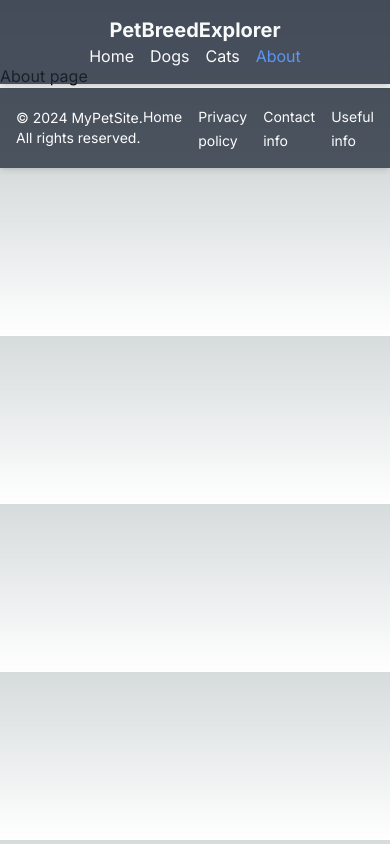
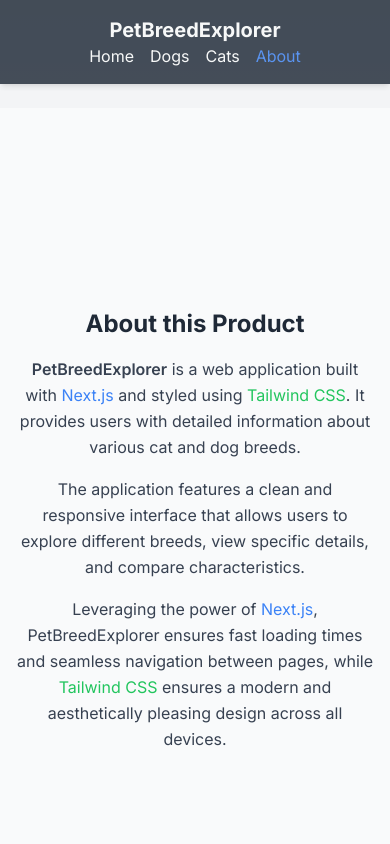
Before and after one commit to YevhenOstrovskiy/pet-explorer, a Next.js app: page /about in a window 390 px wide. Shown: the top 844 px of the page. Built offline with nearby package versions, Linux system fonts and the light colour scheme; no server answers.

Commit message:
refactor detail-page

```diff
--- a/src/app/about/page.tsx
+++ b/src/app/about/page.tsx
@@ -1,3 +1,25 @@
 export default function About() {
-  return <h1> About page </h1>
+  return (
+    <div className="flex flex-col items-center justify-center min-h-screen bg-gray-50 p-4">
+      <h1 className="text-2xl font-bold text-gray-800 mb-4">About this Product</h1>
+      <div className="max-w-2xl text-center text-gray-700 leading-relaxed">
+        <p className="mb-4">
+          <span className="font-semibold">PetBreedExplorer</span> is a web application built with
+          <span className="text-blue-500"> Next.js</span> and styled using
+          <span className="text-green-500"> Tailwind CSS</span>. It provides users with detailed information
+          about various cat and dog breeds.
+        </p>
+        <p className="mb-4">
+          The application features a clean and responsive interface that allows users to explore different breeds,
+          view specific details, and compare characteristics.
+        </p>
+        <p>
+          Leveraging the power of <span className="text-blue-500">Next.js</span>, PetBreedExplorer ensures fast
+          loading times and seamless navigation between pages, while
+          <span className="text-green-500"> Tailwind CSS</span> ensures a modern and aesthetically pleasing
+          design across all devices.
+        </p>
+      </div>
+    </div>
+  )
 }
--- a/src/app/layout.tsx
+++ b/src/app/layout.tsx
@@ -19,7 +19,7 @@
     <html lang="en">
       <body className={inter.className}>
         <Header />
-        <div className="pt-16">
+        <div className="pt-6 bg-gray-100">
           {children}
         </div>
         <Footer/>
--- a/src/components/cat-detail.tsx
+++ b/src/components/cat-detail.tsx
@@ -8,11 +8,20 @@
 }
 
 export const CatDetail: React.FC<CatDetailProps> = ({ cat, images }) => {
+  const baseImg : Image[] = [
+    {
+      id: cat.id,
+      width: 320,
+      height: 320,
+      url: `https://cdn2.thecatapi.com/images/${cat.reference_image_id}.jpg`
+    }
+  ];
+
   return (
-    <div className="max-w-4xl mx-auto bg-white shadow-lg rounded-lg overflow-hidden">
+    <div className="max-w-4xl min-h-screen mx-auto bg-white shadow-lg rounded-lg overflow-hidden">
       <div className="flex flex-col md:flex-row">
         <div className="mt-1 p-1 w-full md:order-none order-1">
-          <PetImages images={images} />
+          {!!images.length ? (<PetImages images={images} />) : <PetImages images={baseImg} />}
         </div>
         <div className="p-6 w-full md:order-none order-1">
           <h2 className="text-2xl font-bold mb-2">{cat.name}</h2>
--- a/src/components/dog-detail.tsx
+++ b/src/components/dog-detail.tsx
@@ -9,11 +9,20 @@
 }
 
 export const DogDetail: React.FC<DogDetailProps> = ({ dog, images }) => {
+  const baseImg : Image[] = [
+    {
+      id: `${dog.id}`,
+      width: 320,
+      height: 320,
+      url: `https://cdn2.thedogapi.com/images/${dog.reference_image_id}.jpg`
+    }
+  ];
+
   return (
-    <div className="max-w-4xl mx-auto bg-white shadow-lg rounded-lg overflow-hidden">
+    <div className="max-w-4xl min-h-screen mx-auto bg-white shadow-lg rounded-lg overflow-hidden">
       <div className="flex flex-col md:flex-row">
         <div className="mt-1 p-1 w-full md:order-none order-1">
-          <PetImages images={images} />
+          {!!images.length ? (<PetImages images={images} />) : <PetImages images={baseImg} />}
         </div>
         <div className="p-6 w-full md:order-none order-2">
           <h2 className="text-2xl font-bold mb-2">{dog.name}</h2>
--- a/src/components/footer.tsx
+++ b/src/components/footer.tsx
@@ -4,11 +4,11 @@
 export const Footer: React.FC = () => {
   return (
     <footer className="relative bottom-0 left-0 right-0 bg-gray-800 text-white p-4 shadow-md opacity-80">
-      <nav className="container mx-auto flex justify-between items-center">
-        <div className="text-sm">
+      <nav className="container mx-auto flex flex-col md:flex-row justify-between items-center">
+        <div className="text-sm order-2 md:order-1">
           &copy; {new Date().getFullYear()} MyPetSite. All rights reserved.
         </div>
-        <ul className="flex space-x-4">
+        <ul className="flex space-x-4 order-1 md:order-2">
           <li>
             <Link href="/" legacyBehavior>
               <a className="hover:text-gray-300 text-sm">Home</a>
--- a/src/components/header.tsx
+++ b/src/components/header.tsx
@@ -8,7 +8,7 @@
   const pathname = usePathname()
 
   return (
-    <header className="fixed top-0 left-0 right-0 bg-gray-800 text-white p-4 shadow-md opacity-80 z-50">
+    <header className="relative top-0 left-0 right-0 bg-gray-800 text-white p-4 shadow-md opacity-80 z-50">
       <nav className="container mx-auto flex flex-col md:flex-row justify-between items-center">
         <div className="text-xl font-bold">
           <Link href="/" legacyBehavior>
--- a/src/components/pet-images.tsx
+++ b/src/components/pet-images.tsx
@@ -19,7 +19,7 @@
   const [thumbsSwiper, setThumbsSwiper] = React.useState<SwiperCore | null>(null);
 
   if (!images.length) {
-    return <div> Images not founf </div>
+    return <div className="flex justify-center"> Images not found </div>
   }
 
   return (
```
